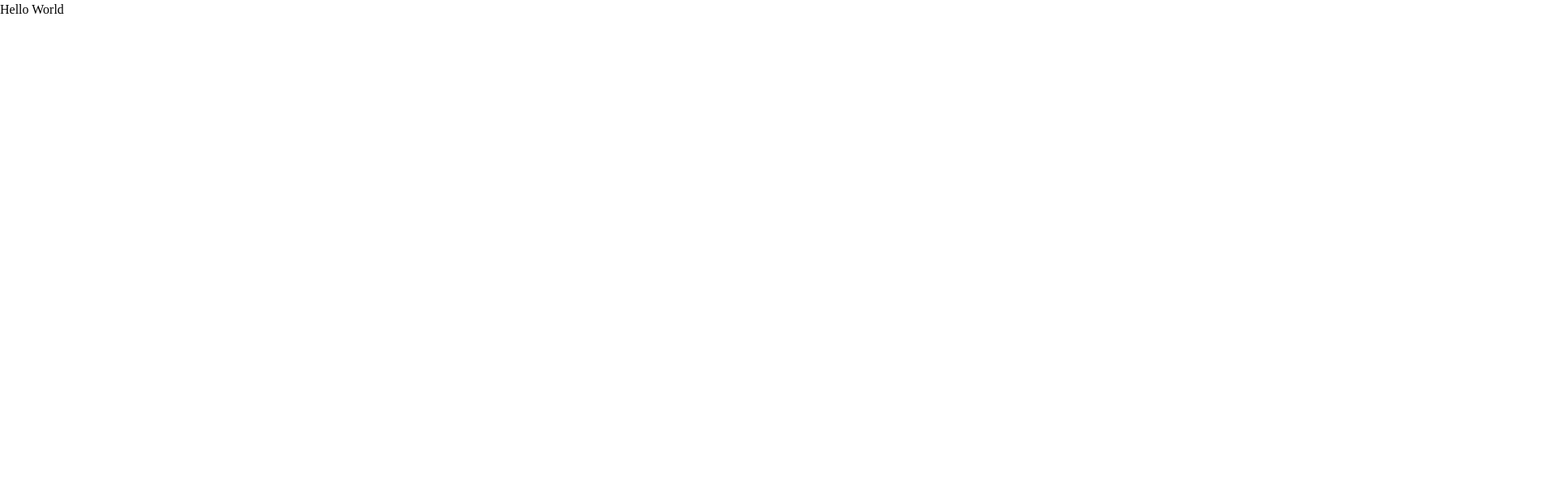
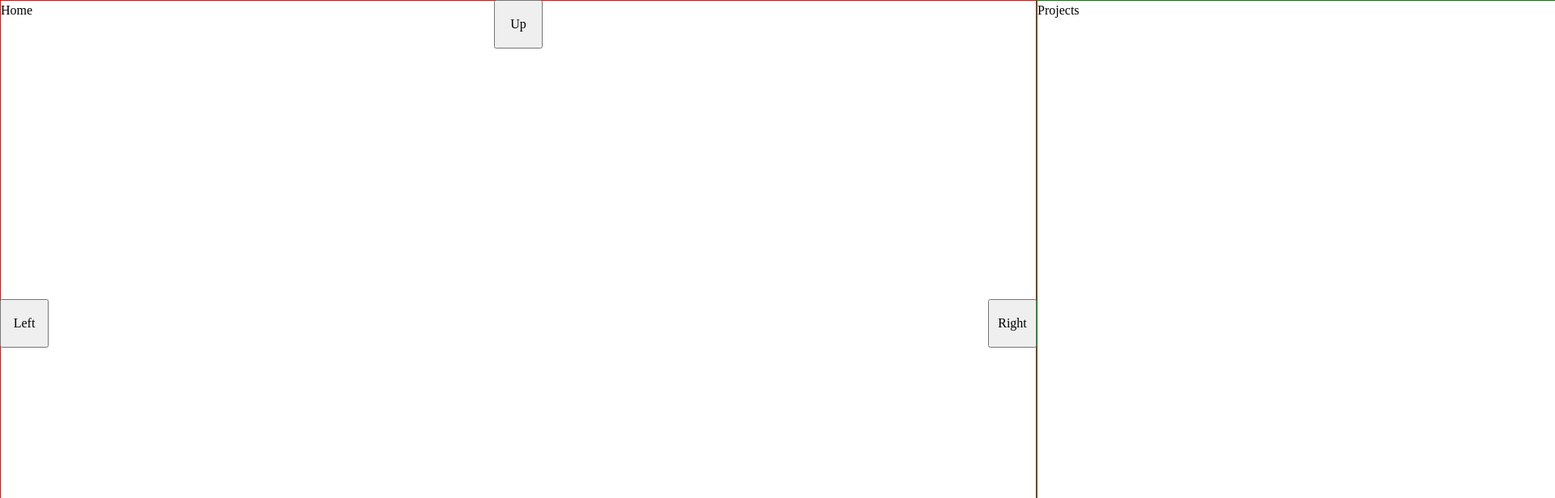
Before and after one commit to JordanAaron/PortfolioWebsite, a React (Vite) app: page / in a window 1280 px wide. Shown: the top 616 px of the page at 81% size, 1920 px wide, since content can reach past the window. Built offline with nearby package versions, Linux system fonts and the light colour scheme.

Commit message:
build navigation component and update view state in app with nav buttons

```diff
--- /dev/null
+++ b/src/App.module.scss
@@ -0,0 +1,44 @@
+.container {
+	width: 100vw;
+	height: 100vh;
+}
+
+.home {
+	border: 1px solid red;
+	width: 100%;
+	height: 100%;
+	overflow: auto;
+}
+
+.about {
+	border: 1px solid blue;
+	width: 100%;
+	height: 100%;
+	overflow: auto;
+
+	position: absolute;
+	top: 0;
+	left: -100%;
+}
+
+.projects {
+	border: 1px solid green;
+	width: 100%;
+	height: 100%;
+	overflow: auto;
+
+	position: absolute;
+	top: 0;
+	left: 100%;
+}
+
+.socialFeed {
+	border: 1px solid yellow;
+	width: 100%;
+	height: 100%;
+	overflow: auto;
+
+	position: absolute;
+	top: 100%;
+	left: 0;
+}
--- a/src/App.tsx
+++ b/src/App.tsx
@@ -1,7 +1,30 @@
-import './App.scss'
+import { useState } from 'react'
+import { Navigation } from '@/components'
+import { View } from '@/types'
+
+import styles from './App.module.scss'
 
 function App() {
-	return <>Hello World</>
+	const [view, setView] = useState<View>('topMid')
+
+	console.log(view)
+
+	return (
+		<div className={styles.app}>
+			<Navigation view={view} setView={setView} />
+			<main className={styles.container}>
+				<section className={styles.home}>Home</section>
+				<section className={styles.about}>About</section>
+				<section className={styles.projects}>Projects</section>
+				<section className={styles.socialFeed}>Social Feed</section>
+			</main>
+		</div>
+	)
 }
 
 export default App
+
+/**
+ * Home, About, Projects, Social Feed
+ * Github, LinkedIn, Email, Resume
+ */
--- a/src/components/index.ts
+++ b/src/components/index.ts
@@ -0,0 +1 @@
+export { Navigation } from './navigation/Navigation'
--- /dev/null
+++ b/src/components/navigation/Navigation.module.scss
@@ -0,0 +1,30 @@
+.container {
+	width: 100vw;
+	height: 100vh;
+	position: fixed;
+
+	button {
+		width: 60px;
+		height: 60px;
+		z-index: 10;
+	}
+}
+
+.yButtons {
+	position: absolute;
+	width: 100%;
+	height: 100%;
+	display: flex;
+	flex-direction: column;
+	justify-content: space-between;
+	align-items: center;
+}
+
+.xButtons {
+	position: absolute;
+	width: 100%;
+	height: 100%;
+	display: flex;
+	justify-content: space-between;
+	align-items: center;
+}
--- /dev/null
+++ b/src/components/navigation/Navigation.tsx
@@ -0,0 +1,67 @@
+import styles from './Navigation.module.scss'
+
+import { View } from '@/types'
+
+interface NavigationProps {
+	view: View
+	setView: (view: View) => void
+}
+
+export const Navigation = ({ view, setView }: NavigationProps): JSX.Element => {
+	const handleClick = (button: string) => {
+		const viewMap: Record<View, Record<string, View>> = {
+			topMid: {
+				right: 'topRight',
+				left: 'topLeft',
+				down: 'bottomMid',
+			},
+			topRight: {
+				left: 'topMid',
+				down: 'bottomRight',
+			},
+			topLeft: {
+				right: 'topMid',
+				down: 'bottomLeft',
+			},
+			bottomMid: {
+				right: 'bottomRight',
+				left: 'bottomLeft',
+				up: 'topMid',
+			},
+			bottomRight: {
+				left: 'bottomMid',
+				up: 'topRight',
+			},
+			bottomLeft: {
+				right: 'bottomMid',
+				up: 'topLeft',
+			},
+		}
+
+		const nextView = viewMap[view][button]
+		if (nextView) {
+			setView(nextView)
+		}
+	}
+
+	return (
+		<nav className={styles.container}>
+			<div className={styles.yButtons}>
+				<button className={styles.up} onClick={() => handleClick('up')}>
+					Up
+				</button>
+				<button className={styles.down} onClick={() => handleClick('down')}>
+					Down
+				</button>
+			</div>
+			<div className={styles.xButtons}>
+				<button className={styles.left} onClick={() => handleClick('left')}>
+					Left
+				</button>
+				<button className={styles.right} onClick={() => handleClick('right')}>
+					Right
+				</button>
+			</div>
+		</nav>
+	)
+}
--- /dev/null
+++ b/src/types/index.ts
@@ -0,0 +1,7 @@
+export type View =
+	| 'topMid'
+	| 'topRight'
+	| 'topLeft'
+	| 'bottomMid'
+	| 'bottomRight'
+	| 'bottomLeft'
```
Also changed, not shown: src/App.scss (deleted).
